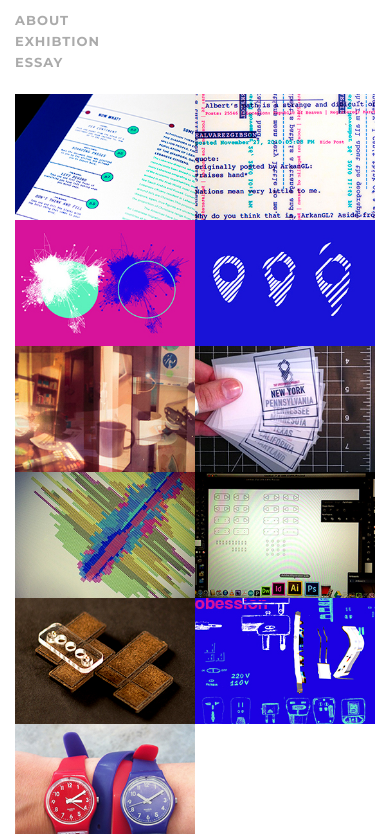
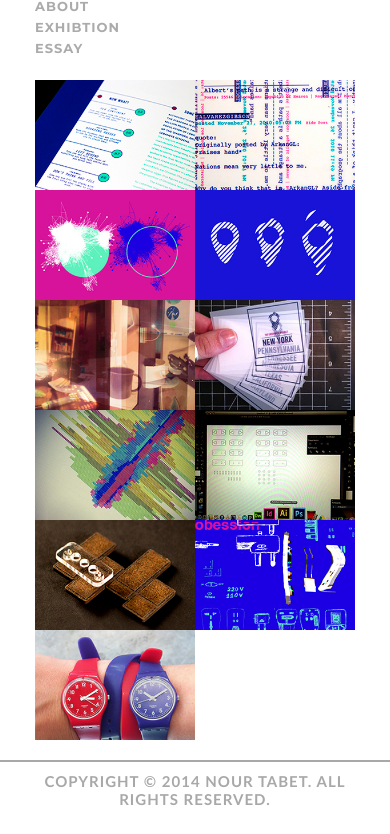
Before and after one commit to nourtabet/ntabet, a plain HTML site: page index.html in a window 390 px wide. Shown: the part 170-1004 px from the top of the page. After the commit the page ends 982 px from the top, so only its background shows below. Drawn offline with nearby package versions, Linux system fonts and the light colour scheme; a web font is replaced by a local one.

Commit message:
iphone portrait

```diff
--- a/stylesheets/skeleton.css
+++ b/stylesheets/skeleton.css
@@ -199,14 +199,14 @@ polikin.ca
 	.logo {margin-bottom:20px;margin-top:30px;}
 	.nav { margin-bottom:20px;line-height: 21px;}
 	.container img { width: 100%; overflow:hidden;}
-	.view	{height: 126px; }
+	.view	{height: 110px; }
 	h2 {font-size:16px; line-height:27px;}
 	footer {background-color:white; position: relative; padding-bottom: 15px;top:20px; border-top: 2px solid rgba(168,168,168,1.00); text-align:center;font-size:15px;}
 
-	     .container { width: 360px; }
+	     .container { width: 320px; }
         .container .columns,
         .container .column { margin: 0; }
-.container .four.columns { width: 180px; }
+.container .four.columns { width: 160px; }
         .container .one.column,
         .container .one.columns,
         .container .two.columns,
@@ -224,7 +224,7 @@ polikin.ca
         .container .fifteen.columns,
         .container .sixteen.columns,
         .container .one-third.column,
-        .container .two-thirds.column  { width: 360px; }
+        .container .two-thirds.column  { width: 320px; }
 
         /* Offsets */
         .container .offset-by-one,
```
